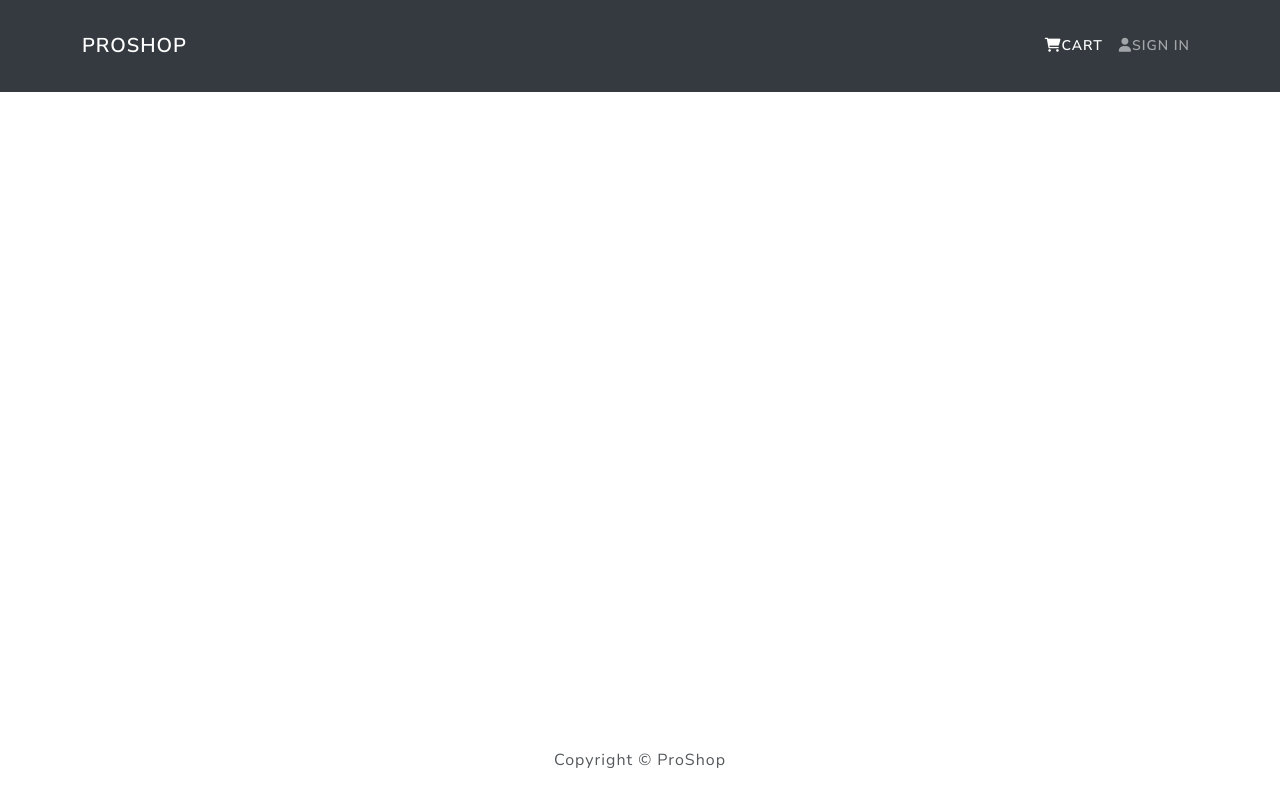
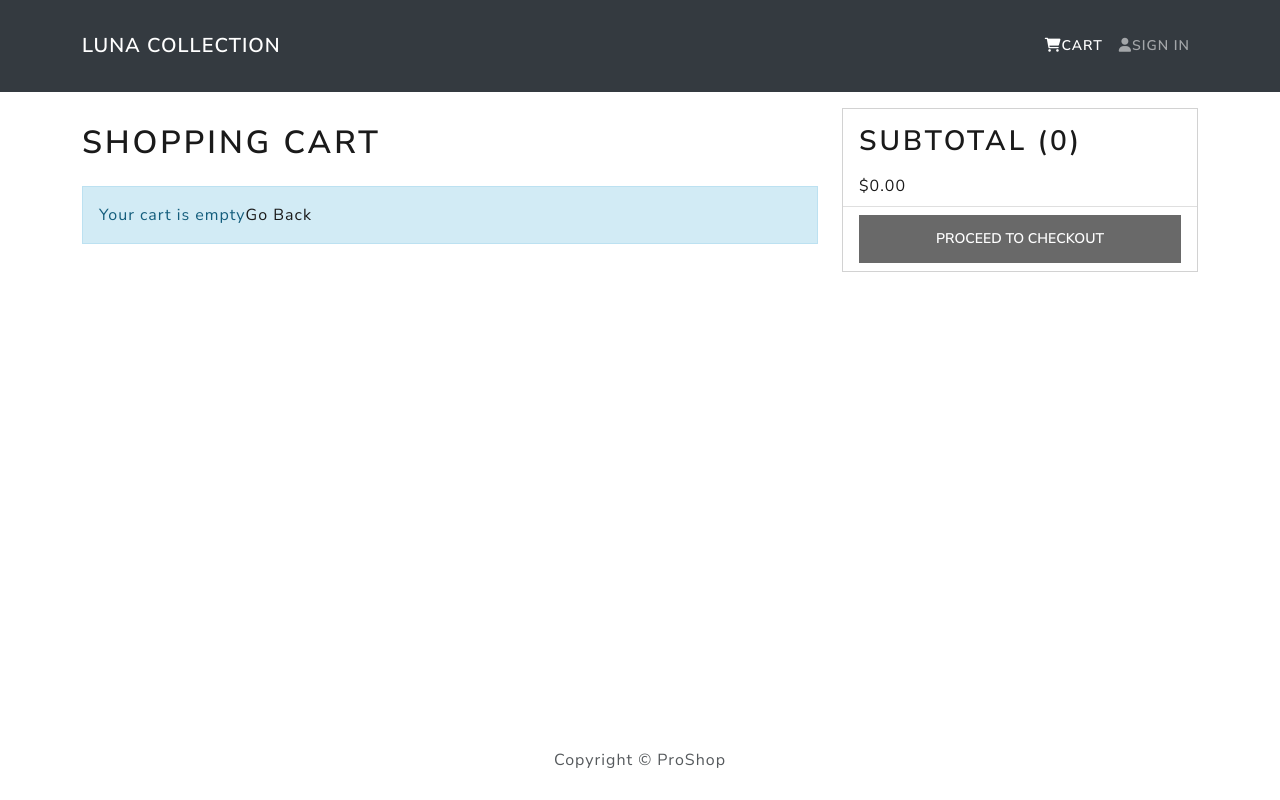
Before and after one commit to Gallent-Jiraiya/LUNACOLLECTION, a React (Create React App) app in the folder frontend/: page /cart in a window 1280 px wide. Built offline with nearby package versions, Linux system fonts and the light colour scheme.

Commit message:
complete cart remove

```diff
--- a/frontend/src/components/Header.js
+++ b/frontend/src/components/Header.js
@@ -8,7 +8,7 @@
 			<Navbar bg='dark' variant='dark' expand='lg' collapseOnSelect>
 				<Container>
 					<LinkContainer to='/'>
-						<Navbar.Brand>ProShop</Navbar.Brand>
+						<Navbar.Brand>Luna Collection</Navbar.Brand>
 					</LinkContainer>
 					<Navbar.Toggle aria-controls='basic-navbar-nav' />
 					<Navbar.Collapse id='basic-navbar-nav'>
--- a/frontend/src/features/cart/cartDataSlice.js
+++ b/frontend/src/features/cart/cartDataSlice.js
@@ -1,4 +1,4 @@
-import { createSlice, createAsyncThunk } from '@reduxjs/toolkit'
+import { createSlice, createAsyncThunk, current } from '@reduxjs/toolkit'
 import cartDataService from './cartDataService'
 
 const cart = JSON.parse(localStorage.getItem('cartItems'))
@@ -35,6 +35,12 @@
 			state.isSuccess = false
 			state.message = ''
 		},
+		removeFromCart: (state, action) => {
+			state.cartItems = state.cartItems.filter(
+				(x) => x.product !== action.payload
+			)
+			localStorage.setItem('cartItems', JSON.stringify(state.cartItems))
+		},
 	},
 	extraReducers: (builder) => {
 		builder
@@ -45,28 +51,30 @@
 				state.isLoading = false
 				state.isSuccess = true
 				const item = action.payload
-				const existItem = state.cartItems.find(
-					(x) => x.porduct === item.product
+				const existItem = state.cartItems.filter(
+					(x) => x.product === item.product
 				)
-				console.log(existItem)
+
 				if (state.cartItems.length === 0) {
+					// console.log('cartitems.length=0')
 					state.cartItems = [item]
+				} else if (existItem.length > 0) {
+					// console.log('already exists')
+					const cart = state.cartItems.map((x) => {
+						if (x.product === item.product) {
+							// console.log(current(x))
+							// console.log(item)
+							return item
+						} else {
+							return x
+						}
+					})
+					// console.log(cart)
+					state.cartItems = cart
+				} else {
+					// console.log('new item')
+					state.cartItems = [...state.cartItems, item]
 				}
-				if (existItem) {
-					console.log('already exists')
-					state = {
-						...state,
-						cartItems: state.cartItems.map((x) =>
-							x.product === item.product ? item : x
-						),
-					}
-				} else {
-					state = {
-						...state,
-						cartItems: [...state.cartItems, item],
-					}
-				}
-
 				localStorage.setItem('cartItems', JSON.stringify(state.cartItems))
 			})
 			.addCase(addToCart.rejected, (state, action) => {
@@ -79,5 +87,5 @@
 	},
 })
 
-export const { reset } = cartDataSlice.actions
+export const { reset, removeFromCart } = cartDataSlice.actions
 export default cartDataSlice.reducer
--- a/frontend/src/index.css
+++ b/frontend/src/index.css
@@ -7,6 +7,14 @@
 h3 {
 	padding: 1rem 0;
 }
+h1 {
+	font-size: 1.8rem;
+	padding: 1rem 0;
+}
+h2 {
+	font-size: 1.4rem;
+	padding: 0.5rem 0;
+}
 .rating span {
 	margin: 0.1rem;
 }
--- a/frontend/src/screens/CartScreen.js
+++ b/frontend/src/screens/CartScreen.js
@@ -1,16 +1,27 @@
 import React, { useEffect } from 'react'
-import { Link, useParams, useSearchParams } from 'react-router-dom'
+import { Link, useNavigate, useParams, useSearchParams } from 'react-router-dom'
 import { useDispatch, useSelector } from 'react-redux'
 import Message from '../components/Message'
-import { addToCart } from '../features/cart/cartDataSlice'
+import { addToCart, removeFromCart } from '../features/cart/cartDataSlice'
+import {
+	Button,
+	Card,
+	Col,
+	Form,
+	Image,
+	ListGroup,
+	ListGroupItem,
+	Row,
+} from 'react-bootstrap'
 function CartScreen() {
 	const { id: proID } = useParams()
 	const [searchParams] = useSearchParams()
 	const qty = searchParams.get('qty')
-	console.log(proID)
-	console.log(qty)
-  const ob={id:proID,qty:qty}
+	const ob = { id: proID, qty: qty }
 	const dispatch = useDispatch()
+	const navigate = useNavigate()
+	const cart = useSelector((state) => state.cart)
+	const { cartItems, isLoading, isError } = cart
 
 	useEffect(() => {
 		if (proID) {
@@ -18,7 +29,97 @@
 		}
 	}, [dispatch, proID, qty])
 
-	return <></>
+	const checkoutHandler = () => {
+		navigate('/login?redirect=shipping')
+	}
+	const removeFromCartHandler = (id) => {
+		console.log('remove')
+		dispatch(removeFromCart(id))
+	}
+	return (
+		<>
+			<Row>
+				<Col md={8}>
+					<h1>Shopping Cart</h1>
+					{cartItems.length === 0 ? (
+						<Message>
+							Your cart is empty<Link to='/'>Go Back</Link>
+						</Message>
+					) : (
+						<ListGroup variant='flush'>
+							{cartItems.map((item) => (
+								<ListGroup.Item key={item.product}>
+									<Row>
+										<Col md={2}>
+											<Image src={item.image} alt={item.name} fluid rounded />
+										</Col>
+										<Col md={3}>
+											<Link to={`/product/${item.product}`}>{item.name}</Link>
+										</Col>
+										<Col md={2}>${item.price}</Col>
+										<Col md={2}>
+											<Form.Control
+												as='select'
+												value={item.qty}
+												onChange={(e) => {
+													const ob = {
+														id: item.product,
+														qty: Number(e.target.value),
+													}
+													dispatch(addToCart(ob))
+												}}
+											>
+												{[...Array(item.countInStock).keys()].map((x) => (
+													<option key={x + 1} value={x + 1}>
+														{x + 1}
+													</option>
+												))}
+											</Form.Control>
+										</Col>
+										<Col md={2}>
+											<Button
+												type='button'
+												variant='light'
+												onClick={() => removeFromCartHandler(item.product)}
+											>
+												<i className='fas fa-trash'></i>
+											</Button>
+										</Col>
+									</Row>
+								</ListGroup.Item>
+							))}
+						</ListGroup>
+					)}
+				</Col>
+				<Col md={4}>
+					<Card>
+						<ListGroup variant='flush'>
+							<ListGroup.Item>
+								<h2>
+									Subtotal ({cartItems.reduce((acc, item) => acc + item.qty, 0)}
+									)
+								</h2>
+								$
+								{cartItems
+									.reduce((acc, item) => acc + item.qty * item.price, 0)
+									.toFixed(2)}
+							</ListGroup.Item>
+							<ListGroupItem>
+								<Button
+									type='button'
+									className='btn-block w-100'
+									disabled={cartItems.length === 0 ? true : false}
+									onClick={checkoutHandler}
+								>
+									Proceed To Checkout
+								</Button>
+							</ListGroupItem>
+						</ListGroup>
+					</Card>
+				</Col>
+			</Row>
+		</>
+	)
 }
 
 export default CartScreen
--- a/frontend/src/screens/ProductScreen.js
+++ b/frontend/src/screens/ProductScreen.js
@@ -101,7 +101,7 @@
 									</ListGroup.Item>
 								)}
 								<ListGroup.Item>
-									{/* <Link to={`../..}> */}
+									{/* <Link to={`../cart/${proID}?qty=${qty}`}> */}
 									<Button
 										className='btn-block w-100'
 										type='button'
```
Also changed, not shown: frontend/src/features/cart/cartDataService.js (+1 -13 lines).
